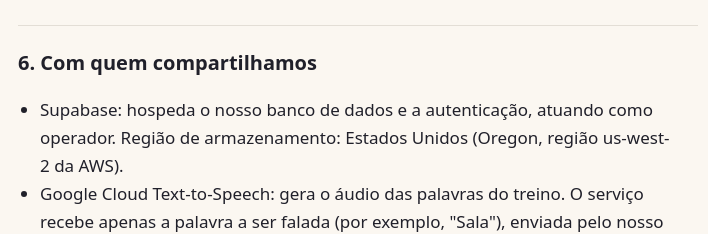
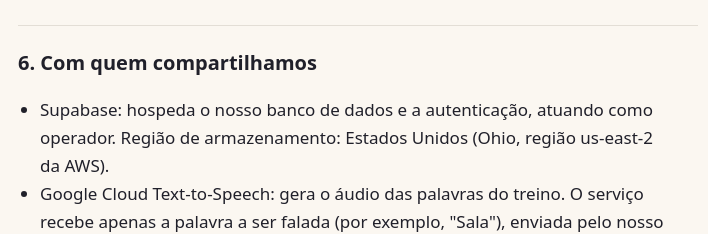
Before and after one commit to AlexFigueiras/alexfigueiras.github.io, a plain HTML site: page politica-bosyn.html in a window 1280 px wide. Shown: the part 2395-2629 px from the top of the page, 282-990 px from the left. Drawn offline with Linux system fonts and the light colour scheme.

Commit message:
BOSYN: região do Supabase us-east-2
Co-Authored-By: Claude Opus 5.5 <noreply@anthropic.com>
Claude-Session: https://claude.ai/code/session_016HF28whQcE4nQ63vMaN6ou

```diff
--- a/politica-bosyn.html
+++ b/politica-bosyn.html
@@ -63,7 +63,7 @@
 </ul>
 <h2>6. Com quem compartilhamos</h2>
 <ul>
-<li>Supabase: hospeda o nosso banco de dados e a autenticação, atuando como operador. Região de armazenamento: Estados Unidos (Oregon, região us-west-2 da AWS).</li>
+<li>Supabase: hospeda o nosso banco de dados e a autenticação, atuando como operador. Região de armazenamento: Estados Unidos (Ohio, região us-east-2 da AWS).</li>
 <li>Google Cloud Text-to-Speech: gera o áudio das palavras do treino. O serviço recebe apenas a palavra a ser falada (por exemplo, &quot;Sala&quot;), enviada pelo nosso servidor, e nenhum dado seu.</li>
 <li>Google Play: processa o pagamento da assinatura PRO. O nosso servidor consulta o Google Play só para confirmar a compra, a renovação ou o cancelamento.</li>
 <li>Google AdMob (Google LLC), só no plano grátis: recebe os dados de anúncio descritos no item 3 e os trata conforme a própria política de privacidade: <a href="https://policies.google.com/technologies/partner-sites" rel="noopener">https://policies.google.com/technologies/partner-sites</a></li>
```
